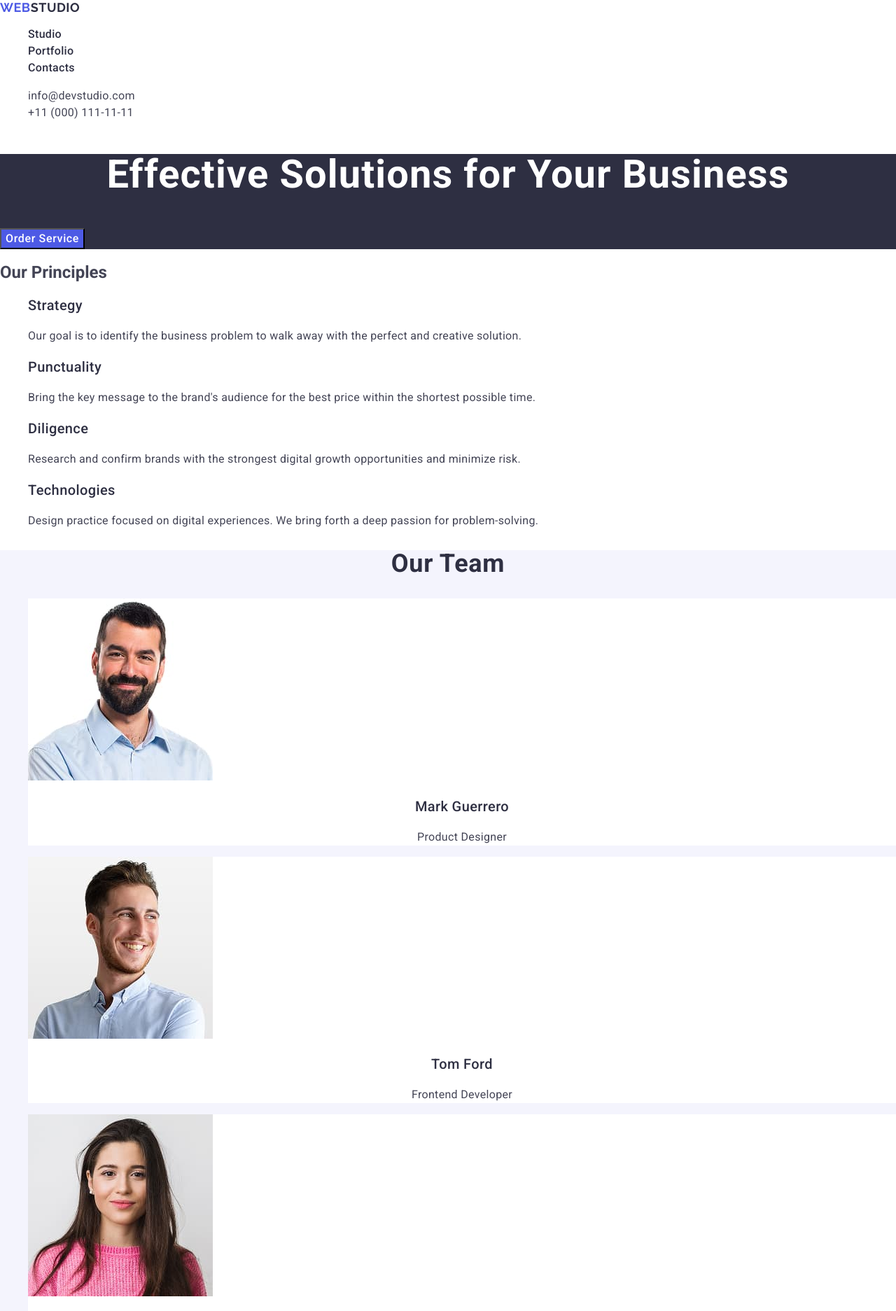
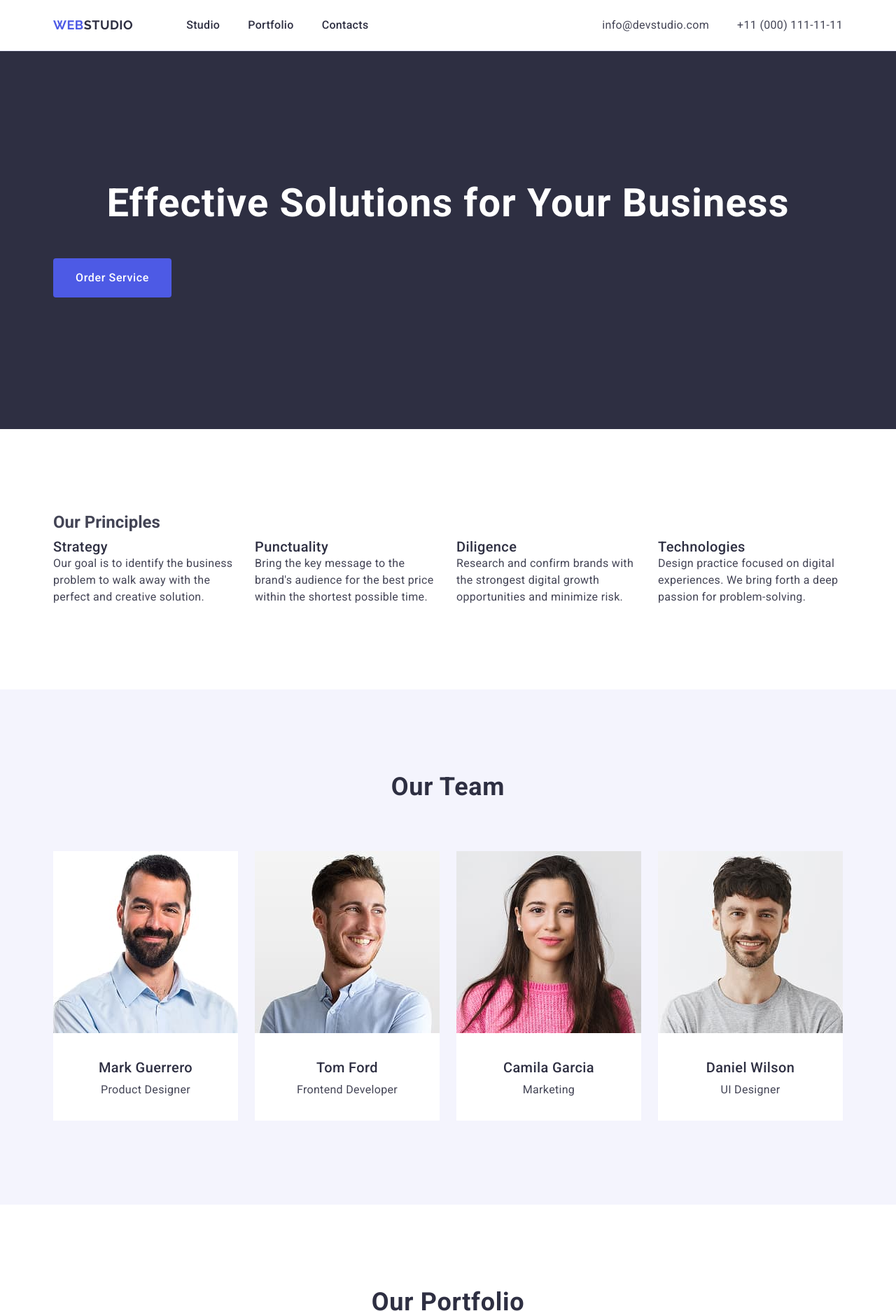
Before and after one commit to Oleksandra-Kravchenko/goit-markup-hw-03, a plain HTML site: page index.html in a window 1280 px wide. Shown: the top 1873 px of the page at 70% size. Drawn offline with nearby package versions, Linux system fonts and the light colour scheme.

Commit message:
add css murkup

```diff
--- a/css/styles.css
+++ b/css/styles.css
@@ -7,16 +7,51 @@ body {
 
 ul {
   list-style-type: none;
+  margin-top: 0;
+  margin-bottom: 0;
+  padding-left: 0;
+}
+
+h1,
+h2,
+h3,
+h4,
+h5,
+h6,
+p {
+  margin-top: 0;
+  margin-bottom: 0;
 }
 
 a {
   text-decoration: none;
 }
 
+.img {
+  display: block;
+  max-width: 100%;
+  height: auto;
+}
+
+.container {
+  max-width: 1158px;
+  padding-left: 15px;
+  padding-right: 15px;
+  margin: 0 auto;
+}
+
 .page-header {
+  border-bottom: 1px solid #e7e9fc;
+}
+
+.header-container {
+  display: flex;
+  align-items: center;
 }
 
 .header-nav {
+  display: flex;
+  align-items: center;
 }
 
 .logo {
@@ -29,6 +64,11 @@ a {
   color: #4d5ae5;
 }
 
+.header-logo {
+  padding: 24px 0;
+  margin-right: 76px;
+}
+
 .header-logo .logo-part {
   color: #2e2f42;
 }
@@ -38,12 +78,17 @@ a {
 }
 
 .nav-list {
+  display: flex;
+  align-items: center;
+  gap: 40px;
 }
 
 .nav-item {
 }
 
 .nav-link {
+  display: block;
+  padding: 24px 0;
   font-weight: 500;
   font-size: 16px;
   line-height: 1.5;
@@ -53,15 +98,21 @@ a {
 
 .contacts {
   font-style: normal;
+  margin-left: auto;
 }
 
 .contacts-list {
+  display: flex;
+  align-items: center;
+  gap: 40px;
 }
 
 .contacts-item {
 }
 
 .contacts-link {
+  display: block;
+  padding: 24px 0;
   font-size: 16px;
   line-height: 1.5;
   letter-spacing: 0.02em;
@@ -78,6 +129,8 @@ a {
 
 .hero {
   background-color: #2e2f42;
+  padding-top: 188px;
+  padding-bottom: 188px;
 }
 
 .hero-title {
@@ -87,6 +140,7 @@ a {
   letter-spacing: 0.02em;
   text-align: center;
   color: #fff;
+  margin-bottom: 48px;
 }
 
 .hero-button {
@@ -97,7 +151,12 @@ a {
   color: #fff;
   background-color: #4d5ae5;
   cursor: pointer;
+  min-width: 169px;
+  height: 56px;
+  border-radius: 4px;
+  border: 0;
 }
+
 .hero-button:hover,
 .hero-button:focus {
   background-color: #404bbf;
@@ -107,16 +166,22 @@ a {
 
 .principles {
   background-color: #fff;
+  padding-top: 120px;
+  padding-bottom: 120px;
 }
 
 .principles-title {
   text-transform: capitalize;
+  margin-bottom: 8px;
 }
 
 .principles-list {
+  display: flex;
+  gap: 24px;
 }
 
 .principles-item {
+  width: calc((100% - 72px) / 4);
 }
 .principles-subtitle {
   font-weight: 500;
@@ -137,6 +202,8 @@ a {
 
 .team {
   background-color: #f4f4fd;
+  padding-top: 120px;
+  padding-bottom: 120px;
 }
 .team-title {
   font-weight: 700;
@@ -146,15 +213,28 @@ a {
   text-align: center;
   color: #2e2f42;
   text-transform: capitalize;
+  padding-bottom: 72px;
 }
 .team-list {
+  display: flex;
+  gap: 24px;
 }
 
 .team-item {
   background-color: #fff;
+  width: calc((100% - 72px) / 4);
+}
+
+.team-item: first-child {
+  margin-top: 0;
 }
 
 .team-img {
+}
+
+.team-description {
+  padding-top: 32px;
+  padding-bottom: 32px;
 }
 
 .team-subtitle {
@@ -165,6 +245,7 @@ a {
   text-align: center;
   color: #2e2f42;
   background-color: #fff;
+  margin-bottom: 8px;
 }
 
 .team-text {
@@ -179,6 +260,8 @@ a {
 /* ==PORTFOLIO== */
 
 .portfolio {
+  padding-top: 120px;
+  padding-bottom: 120px;
 }
 .portfolio-title {
   font-weight: 700;
@@ -188,19 +271,33 @@ a {
   text-align: center;
   color: #2e2f42;
   text-transform: capitalize;
+  margin-bottom: 72px;
 }
 .portfolio-list {
+  display: flex;
+  flex-wrap: wrap;
+  column-gap: 24px;
+  row-gap: 48px;
 }
 .portfolio-item {
+  width: calc((100% - 48px) / 3);
 }
 .portfolio-img {
+  margin-bottom: 32px;
 }
+
+.portfolio-description {
+  padding-top: 32px;
+  padding-bottom: 32px;
+}
+
 .portfolio-subtitle {
   font-weight: 500;
   font-size: 20px;
   line-height: 1.2;
   letter-spacing: 0.02em;
   color: #2e2f42;
+  margin-bottom: 8px;
 }
 .portfolio-text {
   font-size: 16px;
@@ -213,6 +310,8 @@ a {
 
 .page-footer {
   background-color: #2e2f42;
+  padding-top: 100px;
+  padding-bottom: 100px;
 }
 
 .footer-text {
@@ -220,4 +319,5 @@ a {
   line-height: 1.5;
   letter-spacing: 0.02em;
   color: #f4f4fd;
+  margin-top: 16px;
 }
--- a/index.html
+++ b/index.html
@@ -23,6 +23,7 @@
   </head>
   <body>
     <header class="page-header">
+      <div class="container header-container">
         <nav class="header-nav">
           <a class="logo header-logo" href="./index.html"
             >Web<span class="logo-part">Studio</span></a
@@ -49,20 +50,24 @@
             </li>
           </ul>
         </address>
+      </div>
     </header>
     <main>
       <section class="hero">
+        <div class="container">
           <h1 class="hero-title">Effective Solutions for Your Business</h1>
           <button class="hero-button" type="button">Order Service</button>
+        </div>
       </section>
       <section class="principles">
+        <div class="container">
           <h2 class="principles-title">Our principles</h2>
           <ul class="principles-list">
             <li class="principles-item">
               <h3 class="principles-subtitle">Strategy</h3>
               <p class="principles-text">
-              Our goal is to identify the business problem to walk away with the
-              perfect and creative solution.
+                Our goal is to identify the business problem to walk away with
+                the perfect and creative solution.
               </p>
             </li>
             <li class="principles-item">
@@ -87,8 +92,10 @@
               </p>
             </li>
           </ul>
+        </div>
       </section>
       <section class="team">
+        <div class="container">
           <h2 class="team-title">Our Team</h2>
           <ul class="team-list">
             <li class="team-item">
@@ -98,8 +105,11 @@
                 alt="foto Mark Guerrero"
                 width="264"
               />
+
+              <div class="team-description">
                 <h3 class="team-subtitle">Mark Guerrero</h3>
                 <p class="team-text">Product Designer</p>
+              </div>
             </li>
             <li class="team-item">
               <img
@@ -108,8 +118,10 @@
                 alt="foto Tom Ford"
                 width="264"
               />
+              <div class="team-description">
                 <h3 class="team-subtitle">Tom Ford</h3>
                 <p class="team-text">Frontend Developer</p>
+              </div>
             </li>
             <li class="team-item">
               <img
@@ -118,8 +130,10 @@
                 alt="foto Camila Garcia"
                 width="264"
               />
+              <div class="team-description">
                 <h3 class="team-subtitle">Camila Garcia</h3>
                 <p class="team-text">Marketing</p>
+              </div>
             </li>
             <li class="team-item">
               <img
@@ -128,12 +142,16 @@
                 alt="foto Daniel Wilson"
                 width="264"
               />
+              <div class="team-description">
                 <h3 class="team-subtitle">Daniel Wilson</h3>
                 <p class="team-text">UI Designer</p>
+              </div>
             </li>
           </ul>
+        </div>
       </section>
       <section class="portfolio">
+        <div class="container">
           <h2 class="portfolio-title">Our Portfolio</h2>
           <ul class="portfolio-list">
             <li class="portfolio-item">
@@ -144,8 +162,10 @@
                 width="360"
                 height="300"
               />
+              <div class="portfolio-description">
                 <h3 class="portfolio-subtitle">Banking App</h3>
                 <p class="portfolio-text">App</p>
+              </div>
             </li>
             <li class="portfolio-item">
               <img
@@ -155,8 +175,10 @@
                 width="360"
                 height="300"
               />
+              <div class="portfolio-description">
                 <h3 class="portfolio-subtitle">Cashless Payment</h3>
                 <p class="portfolio-text">Marketing</p>
+              </div>
             </li>
             <li class="portfolio-item">
               <img
@@ -166,8 +188,10 @@
                 width="360"
                 height="300"
               />
+              <div class="portfolio-description">
                 <h3 class="portfolio-subtitle">Meditation App</h3>
                 <p class="portfolio-text">App</p>
+              </div>
             </li>
             <li class="portfolio-item">
               <img
@@ -177,8 +201,10 @@
                 width="360"
                 height="300"
               />
+              <div class="portfolio-description">
                 <h3 class="portfolio-subtitle">Taxi Service</h3>
                 <p class="portfolio-text">Marketing</p>
+              </div>
             </li>
             <li class="portfolio-item">
               <img
@@ -188,8 +214,10 @@
                 width="360"
                 height="300"
               />
+              <div class="portfolio-description">
                 <h3 class="portfolio-subtitle">Screen Illustrations</h3>
                 <p class="portfolio-text">Design</p>
+              </div>
             </li>
             <li class="portfolio-item">
               <img
@@ -199,20 +227,25 @@
                 width="360"
                 height="300"
               />
+              <div class="portfolio-description">
                 <h3 class="portfolio-subtitle">Online Courses</h3>
                 <p class="portfolio-text">Marketing</p>
+              </div>
             </li>
           </ul>
+        </div>
       </section>
     </main>
     <footer class="page-footer">
+      <div class="container">
         <a class="logo footer-logo" href="./index.html"
           >Web<span class="logo-part">Studio</span></a
         >
         <p class="footer-text">
-        Increase the flow of customers and sales for your business with digital
-        marketing & growth solutions.
+          Increase the flow of customers and sales for your business with
+          digital marketing & growth solutions.
         </p>
+      </div>
     </footer>
   </body>
 </html>
```
Lines whose indentation alone changed are shown as unchanged.
